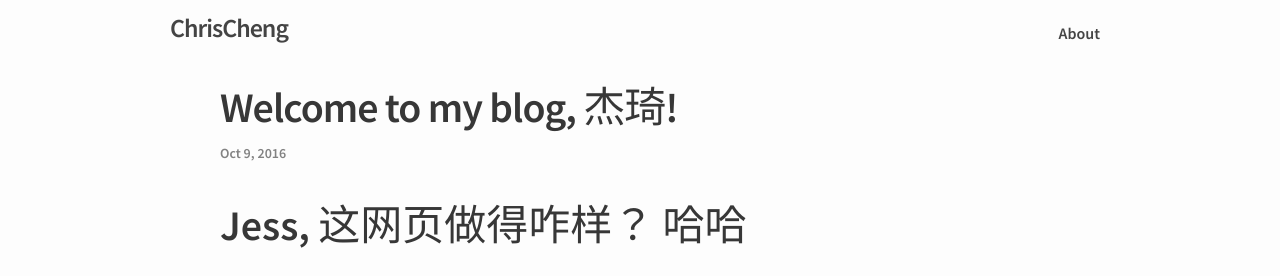
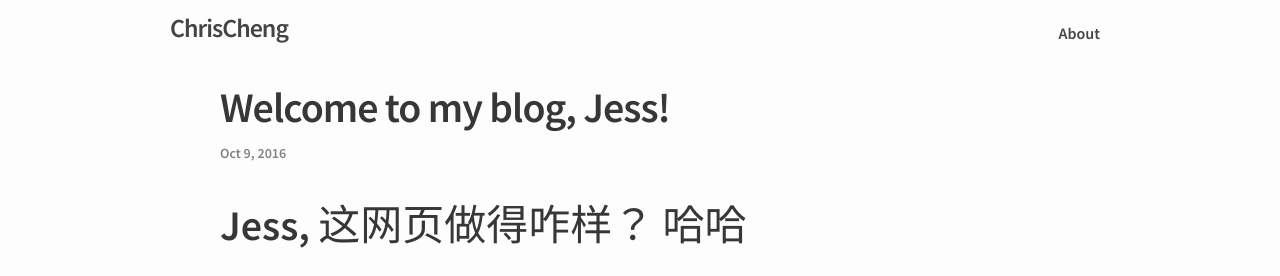
Before and after one commit to ChrisCheng1987/ChrisCheng1987.github.io, a Jekyll site: the page built from _posts/2016-10-09-welcome-to-jekyll.markdown, in a window 1280 px wide. Shown: the top 276 px of the page. Built offline with Jekyll 4.4.1, drawn with Linux system fonts in a browser that asks for light colours.

Commit message:
change to Jess

```diff
--- a/_posts/2016-10-09-welcome-to-jekyll.markdown
+++ b/_posts/2016-10-09-welcome-to-jekyll.markdown
@@ -1,6 +1,6 @@
 ---
 layout: post
-title:  "Welcome to my blog, 杰琦!"
+title:  "Welcome to my blog, Jess!"
 date:   2016-10-09 00:23:44 -0400
 categories: jekyll update
 ---
```
Also changed, not shown: 3 other files.
